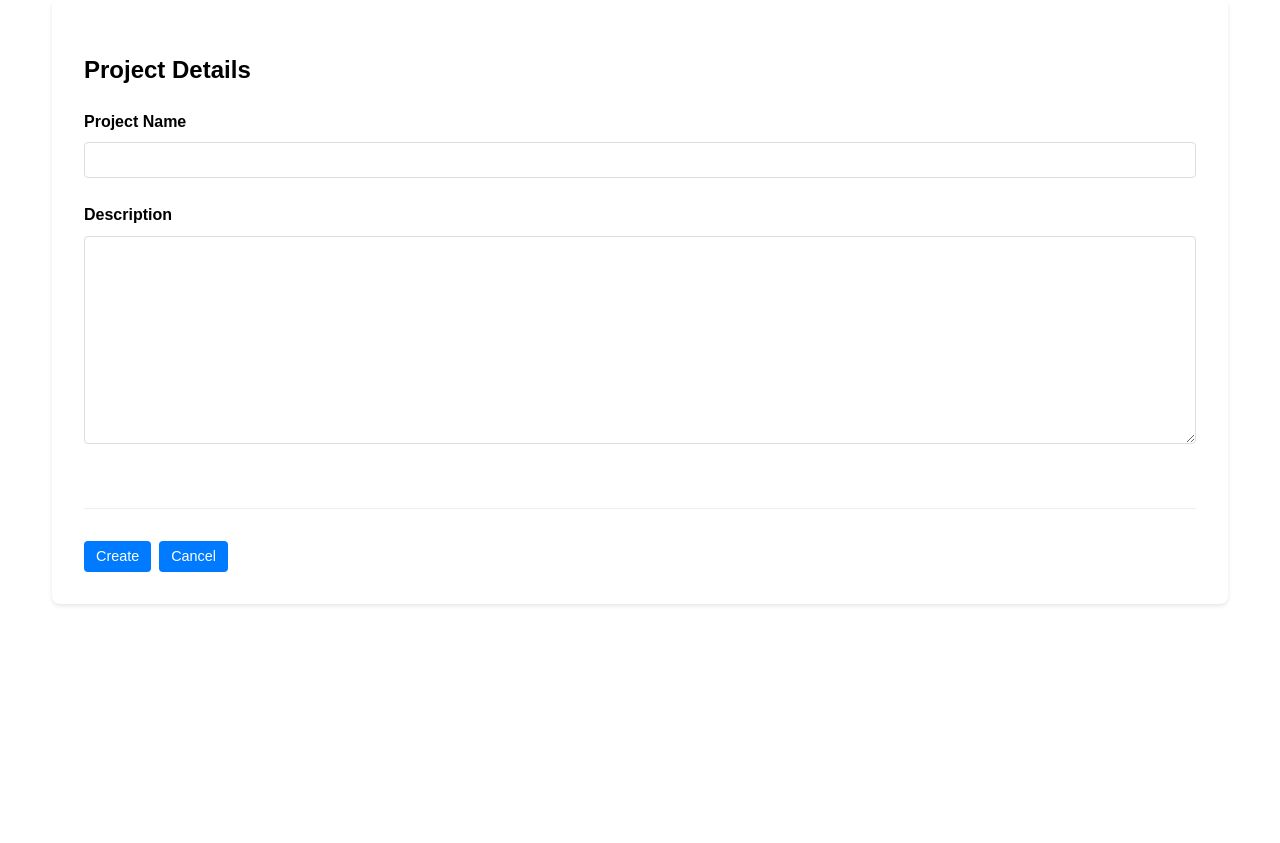
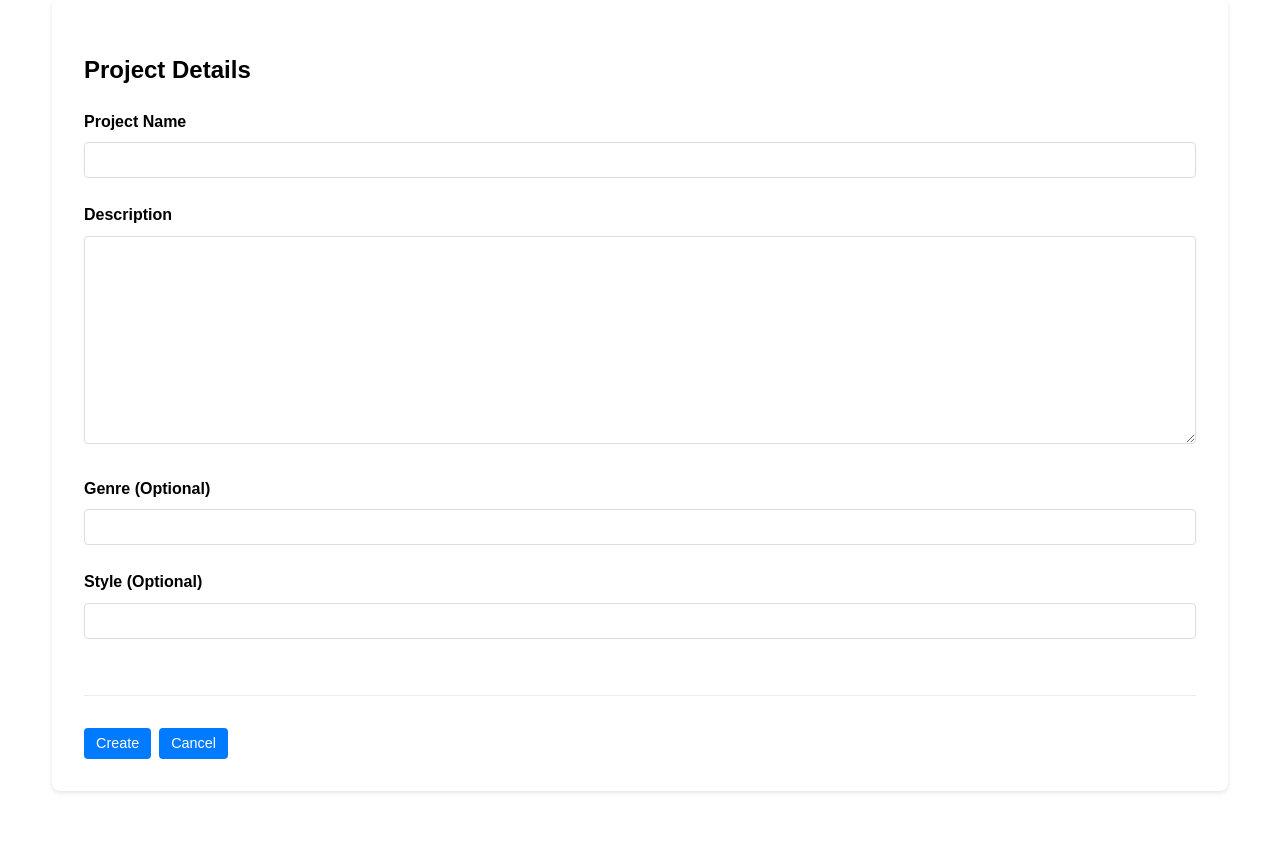
Before and after one commit to SudoMichel/writing, a Django app: page /projects/create/ in a window 1280 px wide. Shown: the part 124-967 px from the top of the page. Before the commit the page ends 730 px from the top, so only its background shows below. Run offline with Django 5.2, Linux system fonts and the light colour scheme; the visitor is signed in with stand-in values (Sample User, id 1).

Commit message:
Add genre and style fields to project model and forms
- Extended the Project model to include optional genre and style fields, enhancing project metadata.
- Updated ProjectForm to include genre and style in the form fields for user input.
- Modified context utility and templates to display genre and style information in project context views, improving user experience and project detail visibility.

```diff
--- a/ai/context_utils.py
+++ b/ai/context_utils.py
@@ -7,6 +7,8 @@ def get_project_context(project):
         'project': {
             'name': project.name,
             'description': project.description,
+            'genre': project.genre,
+            'style': project.style,
             'characters': [],
             'plot_points': [],
             'places': [],
@@ -95,6 +97,8 @@ def get_project_context(project):
     # Format the context for the LLM
     llm_context = f"""Project: {context_data['project']['name']}
 Description: {context_data['project']['description']}
+Genre: {context_data['project']['genre'] if context_data['project']['genre'] else 'Not specified'}
+Style: {context_data['project']['style'] if context_data['project']['style'] else 'Not specified'}
 
 Characters:
 {json.dumps(context_data['project']['characters'], indent=2, ensure_ascii=False)}
--- a/ai/templates/ai/project_context_display.html
+++ b/ai/templates/ai/project_context_display.html
@@ -19,6 +19,12 @@
         <div class="section">
             <h2>Project: {{ raw_data.project.name }}</h2>
             <p><strong>Description:</strong> {{ raw_data.project.description }}</p>
+            {% if raw_data.project.genre %}
+            <p><strong>Genre:</strong> {{ raw_data.project.genre }}</p>
+            {% endif %}
+            {% if raw_data.project.style %}
+            <p><strong>Style:</strong> {{ raw_data.project.style }}</p>
+            {% endif %}
         </div>
 
         <div class="section">
--- a/core/forms.py
+++ b/core/forms.py
@@ -4,7 +4,7 @@ from .models import Project, Character, Place, Organization, Chapter, PlotPoint,
 class ProjectForm(forms.ModelForm):
     class Meta:
         model = Project
-        fields = ['name', 'description']
+        fields = ['name', 'description', 'genre', 'style']
 
 class CharacterForm(forms.ModelForm):
     class Meta:
--- a/core/models.py
+++ b/core/models.py
@@ -4,6 +4,8 @@ from django.contrib.auth.models import User
 class Project(models.Model):
     name = models.CharField(max_length=200)
     description = models.TextField()
+    genre = models.CharField(max_length=100, blank=True, null=True)
+    style = models.CharField(max_length=100, blank=True, null=True)
     created_at = models.DateTimeField(auto_now_add=True)
     user = models.ForeignKey(User, on_delete=models.CASCADE, related_name='projects')
 
--- a/core/templates/core/project_form.html
+++ b/core/templates/core/project_form.html
@@ -16,6 +16,16 @@
             <div class="project-description">
                 {{ project.description|linebreaks }}
             </div>
+            {% if project.genre %}
+            <div class="project-genre">
+                <strong>Genre:</strong> {{ project.genre }}
+            </div>
+            {% endif %}
+            {% if project.style %}
+            <div class="project-style">
+                <strong>Style:</strong> {{ project.style }}
+            </div>
+            {% endif %}
         </div>
     </div>
     {% else %}
@@ -32,6 +42,14 @@
             <div class="form-group">
                 <label for="{{ form.description.id_for_label }}">Description</label>
                 {{ form.description }}
+            </div>
+            <div class="form-group">
+                <label for="{{ form.genre.id_for_label }}">Genre (Optional)</label>
+                {{ form.genre }}
+            </div>
+            <div class="form-group">
+                <label for="{{ form.style.id_for_label }}">Style (Optional)</label>
+                {{ form.style }}
             </div>
         </div>
 
```
Also changed, not shown: core/migrations/0010_project_genre_project_style.py (added).
